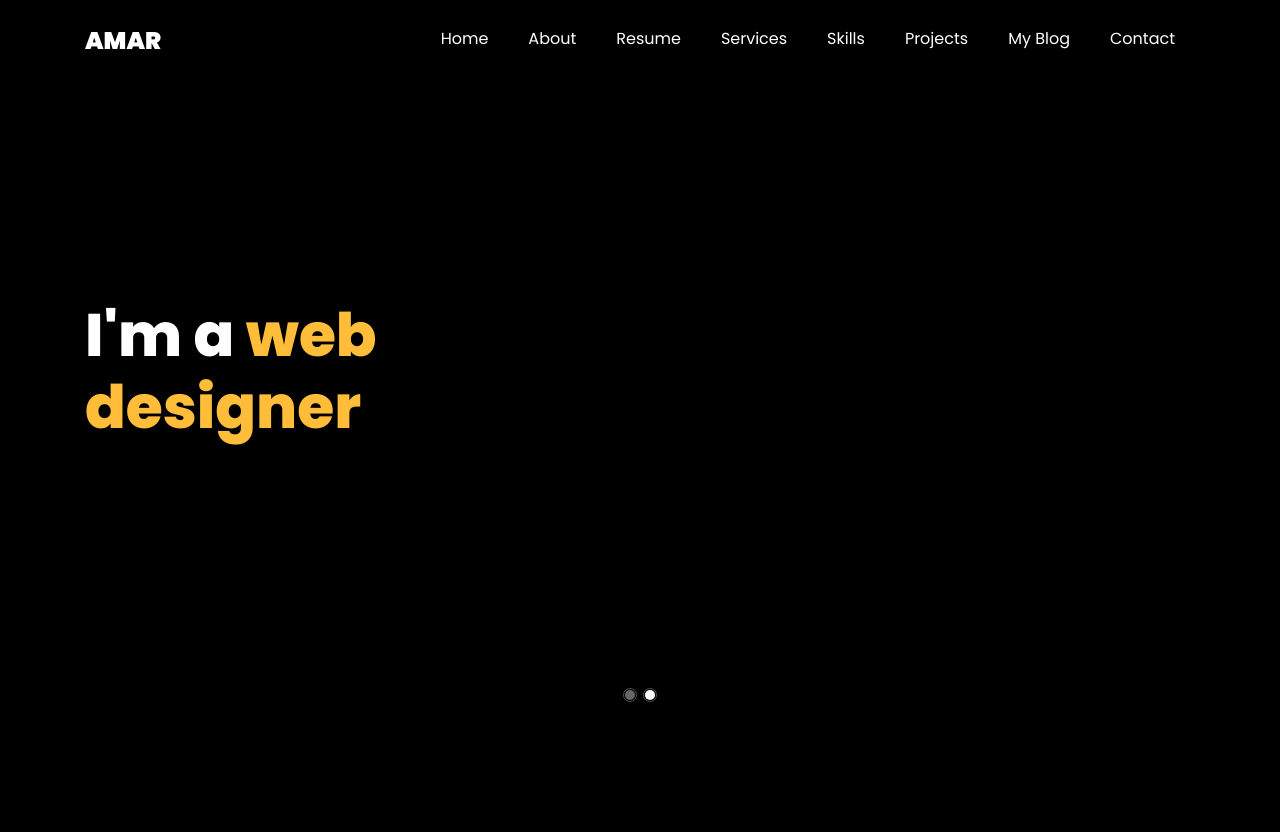
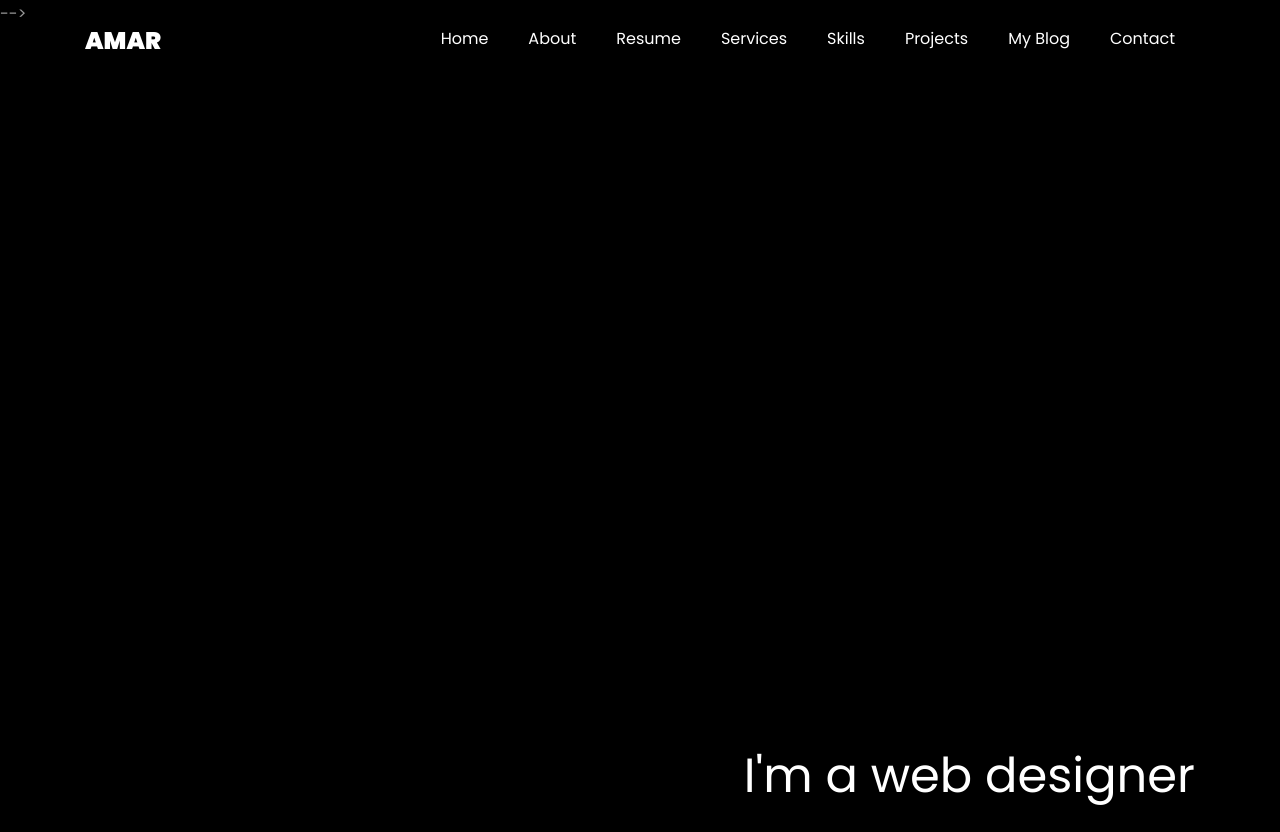
Before and after one commit to amar1801/amarPorfolio, a plain HTML site: page index.html in a window 1280 px wide. Shown: the top 832 px of the page. Drawn offline with Linux system fonts and the light colour scheme; files whose address does not match are found by name.

Commit message:
Update index.html

```diff
--- a/index.html
+++ b/index.html
@@ -50,7 +50,7 @@
 	    </div>
 	  </nav>
 	  <section id="home-section" class="hero">
-		  <div class="home-slider  owl-carousel">
+<!-- 		  <div class="home-slider  owl-carousel">
 	      <div class="slider-item ">
 	      	<div class="overlay"></div>
 	        <div class="container">
@@ -70,7 +70,7 @@
 	        </div>
 	      </div>
 
-	      <div class="slider-item">
+	      <div class="slider-item"> -->
 	      	<div class="overlay"></div>
 	        <div class="container">
 	          <div class="row d-flex no-gutters slider-text align-items-end justify-content-end" data-scrollax-parent="true">
```
